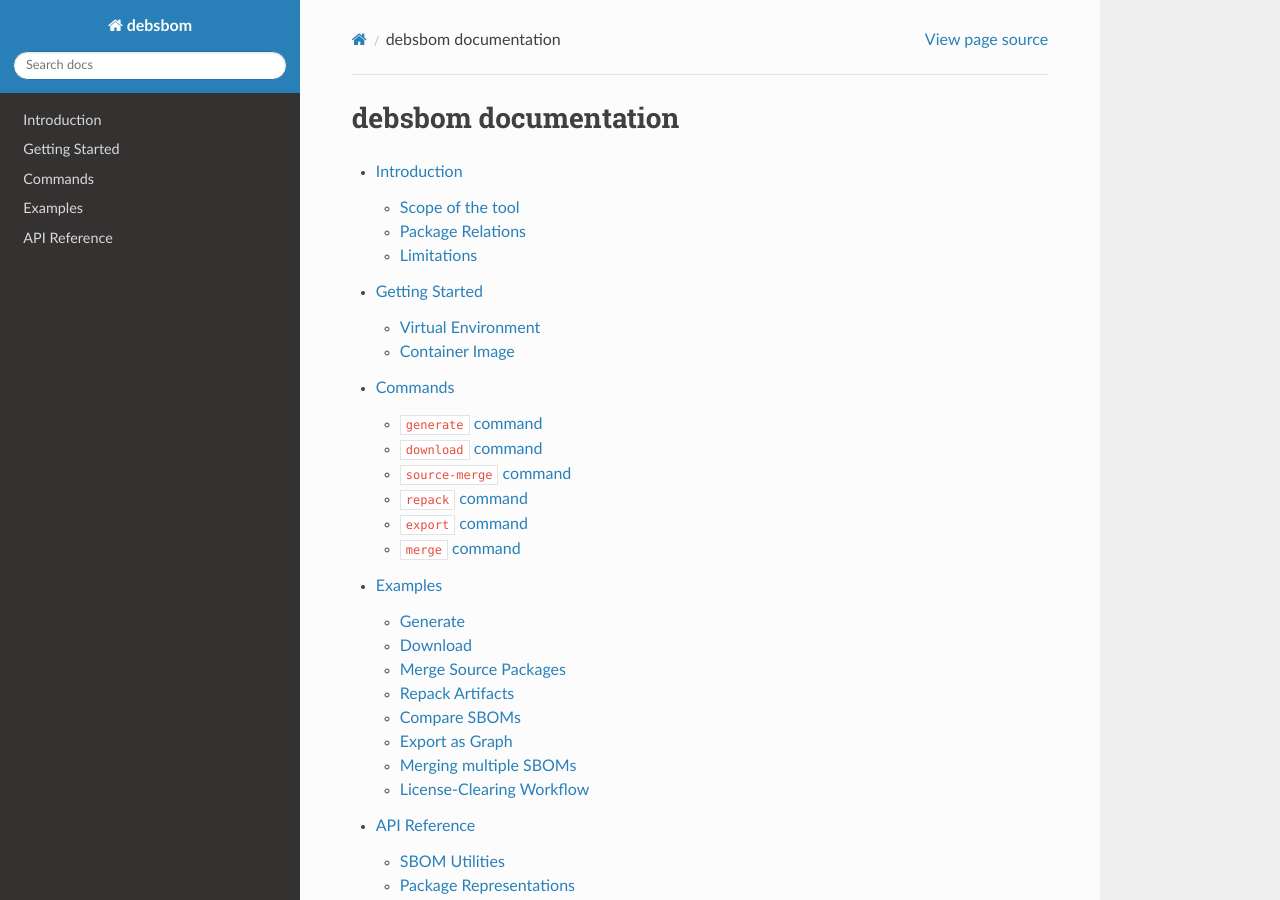
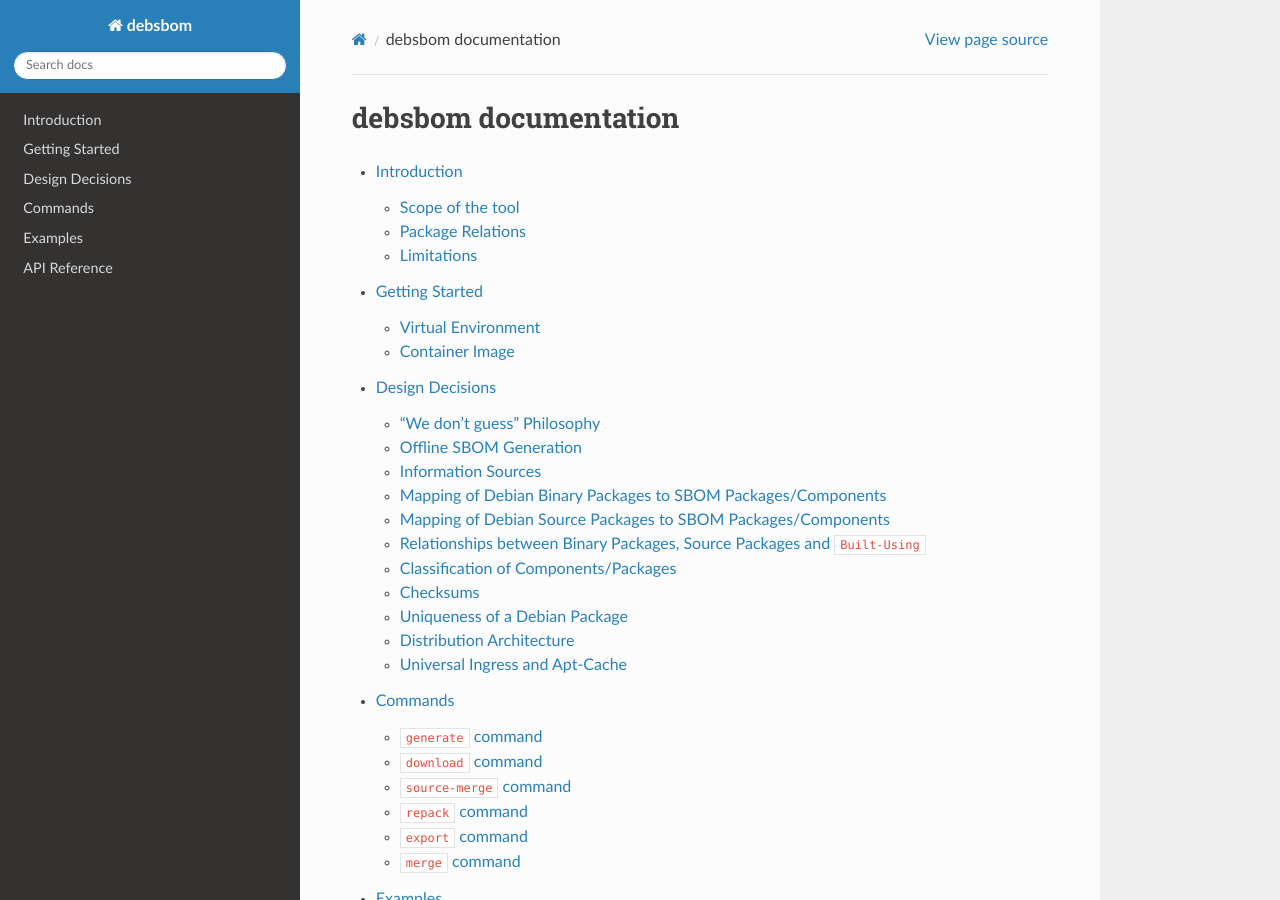
Before and after one commit to siemens/debsbom, a Sphinx documentation site: the page built from docs/source/index.rst, in a window 1280 px wide and 900 px high. Built offline with Sphinx 7.4.7 and the Read the Docs theme 3.1.0, drawn with Linux system fonts in a browser that asks for light colours; some of the changed lines change nothing that is shown.

Commit message:
docs: document design decisions
In the development of debsbom a number of design decisions was made.
Document these so they can be referenced, and users can understand and
know which parts of the behavior of the tool can be relied upon, and
which is just incidental.

Signed-off-by: Christoph Steiger <christoph.steiger@siemens.com>

```diff
--- /dev/null
+++ b/docs/source/design-decisions.rst
@@ -0,0 +1,195 @@
+Design Decisions
+================
+
+The goal of this page is to explicitly document and give reasoning for design decisions that were made in this project.
+
+"We don't guess" Philosophy
+---------------------------
+
+The philosophy for ``debsbom`` when accruing information from a distribution is simple: "We don't guess". That means that ``debsbom`` always prefers providing less information to providing unverified information. In other words: if anything in the SBOM is wrong, it is a bug.
+
+Offline SBOM Generation
+-----------------------
+
+``debsbom`` generates SBOMs without accessing any resource from the internet. It is intended to be used for airgapped build environments, where Internet access is not possible. This also ensures the SBOM generation is reproducible.
+
+What this also means is that some information that would theoretically be available by a simple lookup on e.g. snapshot.debian.org is not available in the generated SBOM.
+
+This restriction does not go for other commands, e.g. the ``download`` command requires Internet access of course.
+
+Information Sources
+-------------------
+
+``debsbom`` only uses data available from ``dpkg`` and ``apt``. It does not rely on the command line utilities, but instead directly parses its internal data. When using the ``generate`` command the following files are accessed:
+
+..  csv-table::
+    :header: File, Reason
+    :widths: 15, 15
+
+    /var/lib/dpkg/status, Contains the installed package list for the distribution; is required unless ``--from-pkglist`` is used
+    /var/lib/dpkg/arch-native, Contains the native architecture for the distribution; required unless ``--distro-arch`` is specified
+    /var/lib/apt/lists/*, "Contains apt-cache information, used for enrichment of source and binary packages; optional"
+    /var/lib/apt/extended-states, Contains information which packages are manually installed; used for building of the dependency graph; optional
+
+Mapping of Debian Binary Packages to SBOM Packages/Components
+-------------------------------------------------------------
+
+The following table shows how fields in a Debian binary package are mapped to fields in a SBOM component or package.
+
+..  csv-table:: Debian Binary Packages to SBOM Mappings
+    :header: Debian Package Field, SPDX Package Field, CDX Component Field
+    :widths: 15, 15, 15
+
+    ``Package`` [#always_there]_, ``name``, ``name``
+    ``Status``, [#status]_, [#status]_
+    ``Priority``, \-, \-
+    ``Section``, \-, ``properties``
+    ``Installed\-Size``, \-, \-
+    ``Maintainer``, ``supplier``, ``supplier``
+    ``Architecture`` [#always_there]_, [#architecture]_, [#architecture]_
+    ``Multi-Arch``, \-, \-
+    ``Source``, [#source]_, [#source]_
+    ``Version`` [#always_there]_, ``versionInfo``, ``version``
+    ``Breaks``, \-, \-
+    ``Replaces``, \-, \-
+    ``Provides``, \-, \-
+    ``Conflicts``, \-, \-
+    ``Conffiles``, \-, \-
+    ``Depends``, [#depends]_, [#depends]_
+    ``Recommends``, \-, \-
+    ``Pre-Depends``, \-, \-
+    ``Suggests``, \-, \-
+    ``Description``, ``summary`` and ``description`` [#description]_,  ``description``
+    ``Built-Using``, [#built_using_spdx]_, [#built_using_cdx]_
+    ``Homepage``, ``homepage``, ``externalReferences.type`` = ``website``
+    ``Description\-md5``, \-, \-
+    ``SHA256``, ``checksums``, ``hashes``
+    ``Size``, \-, \-
+    ``Filename``, \-, \-
+
+.. [#status] If the status is not ``install ok installed`` it is not placed in the SBOM
+.. [#architecture] The architecture is only part of the PURL
+.. [#source] When a ``Source`` is specified it gets a separate entry in the SBOM and the dependency is added
+.. [#depends] When a ``Dependency`` is specified a dependency is created for the related packages
+.. [#description] The synopsis (first line) is the ``summary``, the rest goes into the ``description``
+.. [#built_using_spdx] Any ``Built-Using`` dependency gets a separate entry and the ``GENERATED_FROM`` relationship is used
+.. [#built_using_cdx] Any ``Built-Using`` dependency gets a separate entry and the dependency is added
+
+Mapping of Debian Source Packages to SBOM Packages/Components
+-------------------------------------------------------------
+
+In the same fashion, this table shows how fields in a Debian source package are mapped to fields in a SBOM component or package.
+
+..  csv-table:: Debian Source Packages to SBOM Mappings
+    :header: "Debian Package Field", "SPDX Package Field", "CDX Component Field"
+    :widths: 15, 15, 15
+
+    ``Package`` [#always_there]_, ``name``, ``name``
+    ``Binary``, \-, \-
+    ``Version`` [#always_there]_, ``versionInfo``, ``version``
+    ``Maintainer``, ``supplier``, ``supplier``
+    ``Uploaders``, \-, \-
+    ``Build-Depends``, [#build_depends_source]_, [#build_depends_source]_
+    ``Build-Depends-Indep``, \-, \-
+    ``Architecture``, \-, \-
+    ``Standards-Version``, \-, \-
+    ``Format``, \-, \-
+    ``Files``, \-, \-
+    ``Vcs-Browser``, \-, \-
+    ``Vcs-Git``, \-, \-
+    ``Checksums-Sha256``, ``checksums``, ``hashes``
+    ``Homepage``, ``homepage``, ``externalReferences.type`` = ``website``
+    ``Package-List``, \-, \-
+    ``Directory``, \-, \-
+    ``Priority``, \-, \-
+    ``Section``, \-, ``properties``
+
+.. [#build_depends_source] Correctly resolving the ``Build-Depends`` requires downloading the ``.buildinfo`` for a package, which is not possible offline
+.. [#always_there] This field is always present in the SBOM
+
+Relationships between Binary Packages, Source Packages and ``Built-Using``
+--------------------------------------------------------------------------
+
+A binary package can have three types of relationships: a binary dependency that points simply to another binary package, a source dependency that points to a source package, and a ``Built-Using`` relationship that also points to a source package. For the exact meaning of these relationships please refer to the `Debian documentation <https://www.debian.org/doc/debian-policy/ch-relationships.html#>`__.
+
+In CylconeDX SBOMs all relationships are only expressed as the same dependencies. There is no way to differentiate a source dependency and a ``Built-Using`` dependency.
+
+For SPDX refer to the following table:
+
+..  csv-table::
+    :header: "Relationship", "SPDX"
+    :widths: 15, 15
+
+    Binary Dependency, ``relationshipType = DEPENDS_ON``
+    Source Dependency, ``relationshipType = GENERATES``
+    ``Built-Using``, ``relationshipType = "GENERATED FROM`` and ``comment = built-using`` [#built_using_relationship]_
+
+.. [#built_using_relationship] The subject and object of the relationship are reversed compared to the source dependency
+
+Classification of Components/Packages
+-------------------------------------
+
+For CycloneDX SBOMs each component has a ``type`` associated with it. We would like to differentiate between a source and binary package with this, but unfortunately there is not yet a good way to do that. There is `ongoing work <https://github.com/CycloneDX/specification/issues/612>`__, which would make it possibly to do that by introducing a new ``classifier`` field for components. As it stands that new field is not going to be included in the spec in the foreseeable future, so the only way to know what kind of package type a component is describing is by looking at the PURL and see if there is a qualifier ``arch=source``.
+
+For SPDX SBOMs it is possible to differentiate them: we use ``primaryPackagePurpose = LIBRARY`` for binary packages and ``primaryPackagePurpose = SOURCE`` for source packages.
+
+Checksums
+---------
+
+``debsbom`` includes checksums in components/packages. For binary packages these refer to the checksum of the ``.deb`` file.
+
+The situation is more complex for source packages, as these consist of multiple files and there is no checksum given for the collection of them. ``debsbom`` uses the checksum of the ``.dsc`` file in each source package, as this file describes the whole source package and its contents, together with checksums for all other included files. This makes it possible to verify that every file in a source package is as expected.
+
+When there are multiple checksums of different algorithms available ``debsbom`` checks them in a specific internal order. The first algorithm that is supported is checked. The result of this check is final. The order from highest to lowest is ``SHA256``, ``SHA1``, ``MD5``.
+
+Uniqueness of a Debian Package
+------------------------------
+
+What makes a Debian package unique is surprisingly complicated. For binary packages the triplet of package name, version and architecture should be enough to uniquely identify a package, but a package can both be found under that same triplet on different archives: the normal ``debian`` archive and ``debian-ports``.
+
+For source packages the situation should also be simple: a tuple of package name and version is enough. Unfortunately `there are situations where that is also not the case <https://lists.debian.org/debian-snapshot/2025/10/threads.html#00000>`__.
+
+``debsbom`` generally uses the simple assumption that package name, version and architecture (for binary packages) uniquely describes the package. If a checksum is available, this checksum is always verified to make sure this assumption actually holds. Where no checksum is available there is no way to be certain that the package is correctly identified.
+
+There is a unique case for source packages: even if the checksum does not match it could still be content-equal, as is the case with the above example on the mailing list. There, only the signature date changed, which leads to the different checksums. In theory one could verify the content of a source package, as all checksums referenced in the ``.dsc`` would still be the same, but that is not done for the sake of simplicity.
+
+There is also the problem of package identification. This is relevant for the ``merge`` command, as there components or packages from two different SBOMs need to be merged, if they are identical. The identification of packages, as we have just learned, is complicated and ``debsbom`` simply uses the PURL for identification purposes there, additionally checksums are checked if they are available. This is consistent with the general approach of package identification, as the PURL contains the package name, version and architecture.
+
+Distribution Architecture
+-------------------------
+
+One could assume that the knowledge of the actual architecture of the distribution is not required when generating an SBOM, as the binary packages contain their architecture and we should be able to resolve everything from there. Unfortunately this is not the case and we need to know for which architecture the SBOM is generated.
+
+The reason for that is the dependency resolution for packages which have the ``all`` architecture. Take for example the ``lmodern`` package:
+
+.. code-block::
+
+    Package: lmodern
+    Status: install ok installed
+    Priority: optional
+    Section: fonts
+    Installed-Size: 33268
+    Maintainer: Debian TeX Task Force <debian-tex-maint@lists.debian.org>
+    Architecture: all
+    Multi-Arch: foreign
+    Version: 2.005-1
+    Replaces: lm, lmodern-x11
+    Depends: tex-common (>= 6.13), xfonts-utils, fonts-lmodern (= 2.005-1)
+    [...]
+
+We can see that the ``Depends`` line does not specify which architecture the dependencies have. The Debian policy in these cases is that both native and ``all`` architecture are possible. The ``xfonts-utils`` dependency could thus resolve to multiple packages. In this case we would need to resolve to the native architecture version of the package, and for that we need to know what the architecture actually is. ``debsbom`` tries to parse the distribution architecture from the used rootfs, but if that is not possible it needs to be specified on the command line.
+
+Universal Ingress and Apt-Cache
+-------------------------------
+
+The universal ingress, often seen with the ``--from-pkglist`` option, has some caveats when dealing with enrichment from the apt-cache. A naive assumption might be that these two commands produce the same output:
+
+.. code-block::
+
+   debsbom generate -r /my-root
+
+   cat /my-root/var/lib/dpkg/status | debsbom generate -r /my-root --from-pkglist
+
+In fact, there are subtle differences: in the first case the information from the ``extended_states`` file is used to find out which packages are manually installed and which are automatically pulled in as dependencies. In the second command all packages in the status file are considered manually installed, which would affect the dependency graph.
+
+That is because we assume that with the ``--from-pkglist`` option the rootfs and the packages are not directly related. We can still find packages from the universal ingress in the apt-cache and enrich their entries, but any other local information does not apply to them. In general you should be careful when using universal ingress, as depending on the rootfs you are using and the state of the apt-cache in there, you might have reproducability issues.
--- a/docs/source/index.rst
+++ b/docs/source/index.rst
@@ -6,6 +6,7 @@ debsbom documentation
 
    intro
    starting
+   design-decisions
    commands
    examples
    api
```
